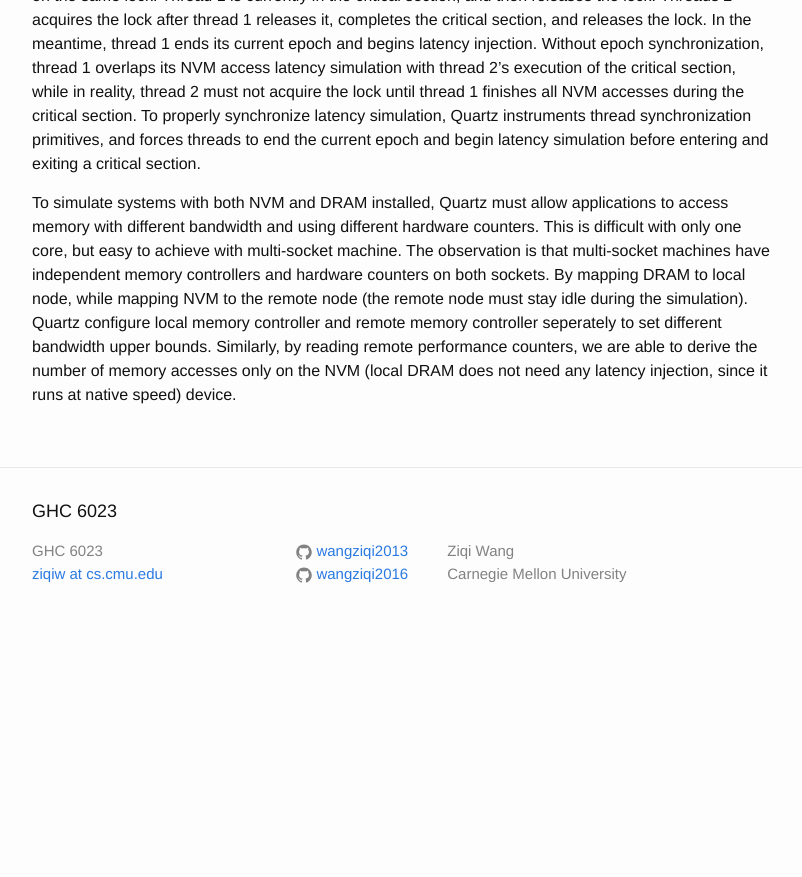
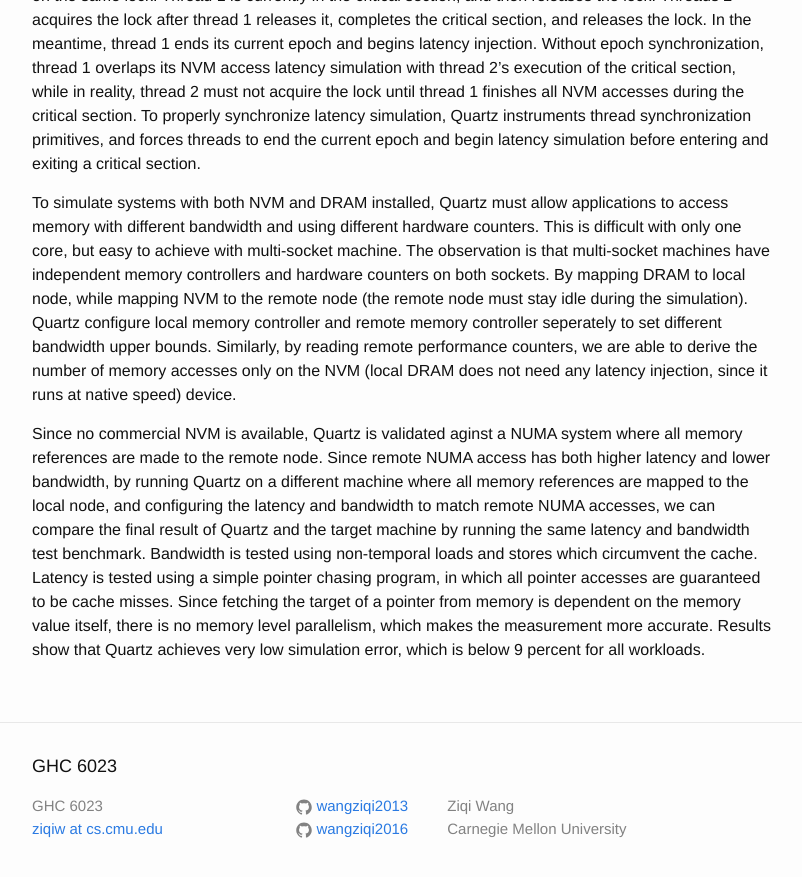
Before and after one commit to wangziqi2013/wangziqi2013.github.io, a Jekyll site: the page built from _posts/2019-11-23-quartz.markdown, in a window 1280 px wide and 900 px high, scrolled down 1927 px. Shown: the top 877 px of the window, without its empty margins (238-1040 px from the left). Built offline with Jekyll 4.4.1, drawn with Linux system fonts in a browser that asks for light colours; before the commit the page ends 2572 px from its top, so only the background shows below that.

Commit message:
Adding validation

```diff
--- a/_posts/2019-11-23-quartz.markdown
+++ b/_posts/2019-11-23-quartz.markdown
@@ -82,3 +82,13 @@ stay idle during the simulation). Quartz configure local memory controller and r
 to set different bandwidth upper bounds. Similarly, by reading remote performance counters, we are able to derive the
 number of memory accesses only on the NVM (local DRAM does not need any latency injection, since it runs at native
 speed) device.
+
+Since no commercial NVM is available, Quartz is validated aginst a NUMA system where all memory references are made
+to the remote node. Since remote NUMA access has both higher latency and lower bandwidth, by running Quartz on a
+different machine where all memory references are mapped to the local node, and configuring the latency
+and bandwidth to match remote NUMA accesses, we can compare the final result of Quartz and the target machine by
+running the same latency and bandwidth test benchmark. Bandwidth is tested using non-temporal loads and stores
+which circumvent the cache. Latency is tested using a simple pointer chasing program, in which all pointer accesses
+are guaranteed to be cache misses. Since fetching the target of a pointer from memory is dependent on the memory
+value itself, there is no memory level parallelism, which makes the measurement more accurate. Results show that
+Quartz achieves very low simulation error, which is below 9 percent for all workloads.
```
